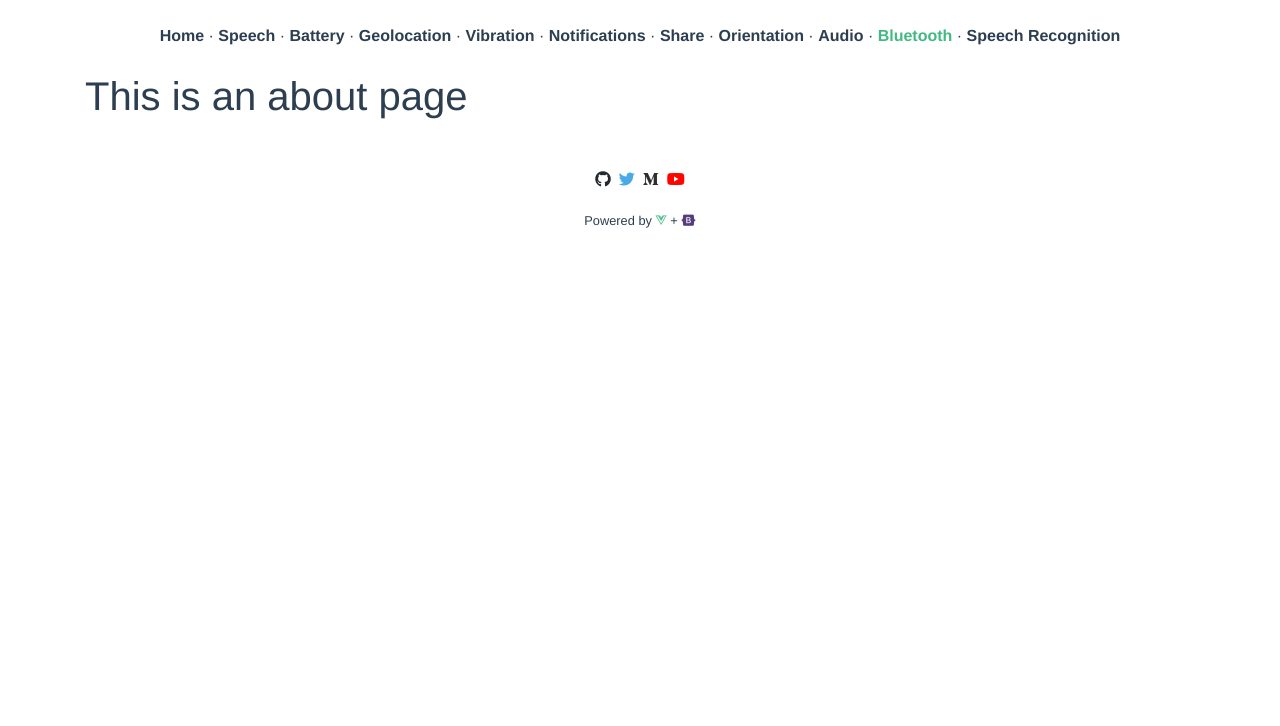
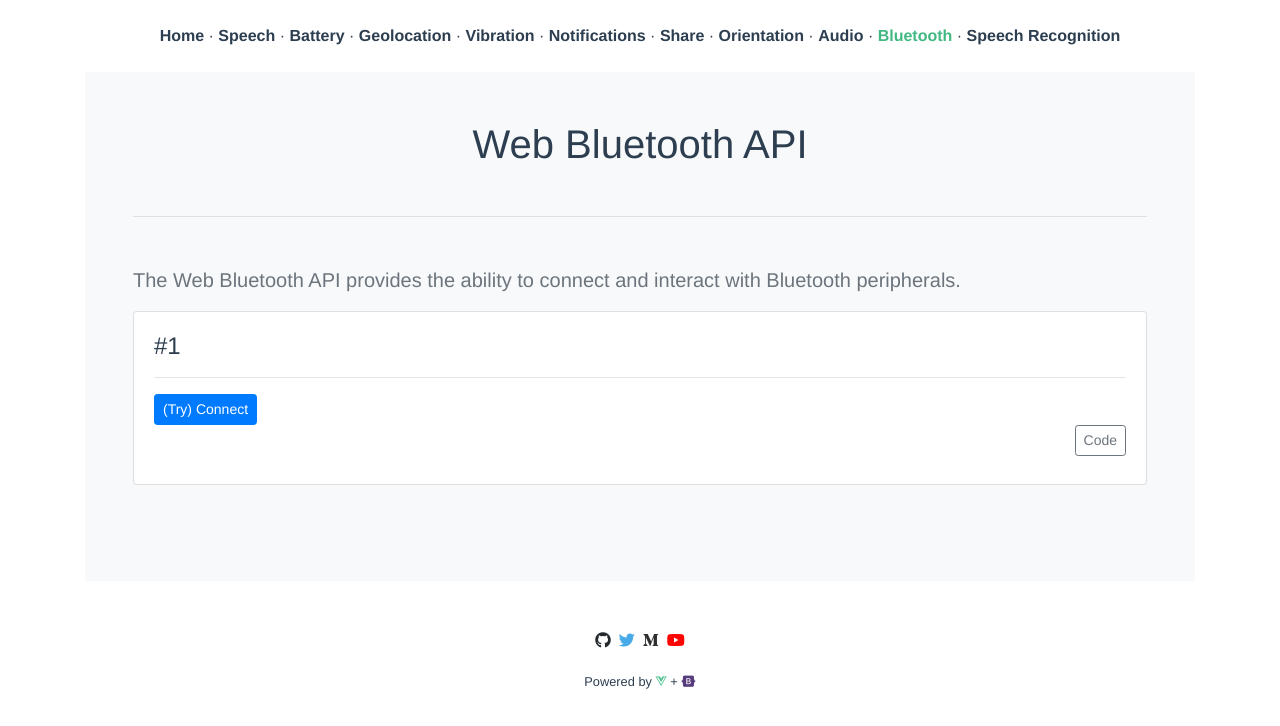
Before and after one commit to baumannzone/browser-apis, a Vue app: page /#/bluetooth in a window 1280 px wide. Shown: the top 726 px of the page. Built offline with nearby package versions, Linux system fonts and the light colour scheme; what vue-highlight.js would draw is missing.

Commit message:
Bluetooth

```diff
--- a/src/views/Bluetooth.vue
+++ b/src/views/Bluetooth.vue
@@ -1,5 +1,86 @@
 <template>
-  <div class="about">
-    <h1>This is an about page</h1>
+  <div class="bluetooth-api">
+
+    <MainBlock title="Web Bluetooth API">
+
+      <p class="text-muted lead">
+        The Web Bluetooth API provides the ability to connect and interact with Bluetooth peripherals.
+      </p>
+
+      <b-card class="mb-5">
+        <h4>#1</h4>
+        <hr>
+        <div class="data">
+          <b-button variant="primary" size="sm" @click="demo1">(Try) Connect</b-button>
+          <pre v-if="name" class="mt-2">Name: {{ name }}</pre>
+        </div>
+
+        <div class="code">
+          <div class="d-flex justify-content-end">
+            <b-button v-b-toggle="'demo1'" variant="outline-secondary" size="sm">Code</b-button>
+          </div>
+          <div class="mt-2">
+            <b-collapse id="demo1">
+              <highlight-code lang="javascript">
+                navigator.bluetooth.requestDevice(all)
+                  .then((device) => {
+                    console.log('Name: ' + device.name)
+                    // device.gatt.connect()
+                  })
+                  .catch((error) => {
+                    console.log('Something went wrong. ' + error)
+                  })
+              </highlight-code>
+
+              <hr>
+
+              <h5>Bluetooth Data:</h5>
+              <img src="/img/bt.jpeg" alt="bluetooth" class="img-fluid img-thumbnail mx-auto d-block">
+            </b-collapse>
+          </div>
+        </div>
+      </b-card>
+
+    </MainBlock>
+
   </div>
 </template>
+
+<script>
+import MainBlock from '@/components/MainBlock.vue'
+
+export default {
+  name: 'AudioAPI',
+  components: {
+    MainBlock
+  },
+  data () {
+    return {
+      name: ''
+    }
+  },
+  computed: {},
+  methods: {
+    demo1 () {
+      const all = {
+        acceptAllDevices: true
+      }
+
+      navigator.bluetooth.requestDevice(all)
+        .then((device) => {
+          console.log('Name: ' + device.name)
+          console.log(device)
+          this.name = device.name
+        })
+        .catch((error) => {
+          console.log('Something went wrong. ' + error)
+          this.name = error
+        })
+    }
+  }
+}
+</script>
+
+<style scoped>
+
+</style>
```
Also changed, not shown: public/img/bt.jpeg (added).
